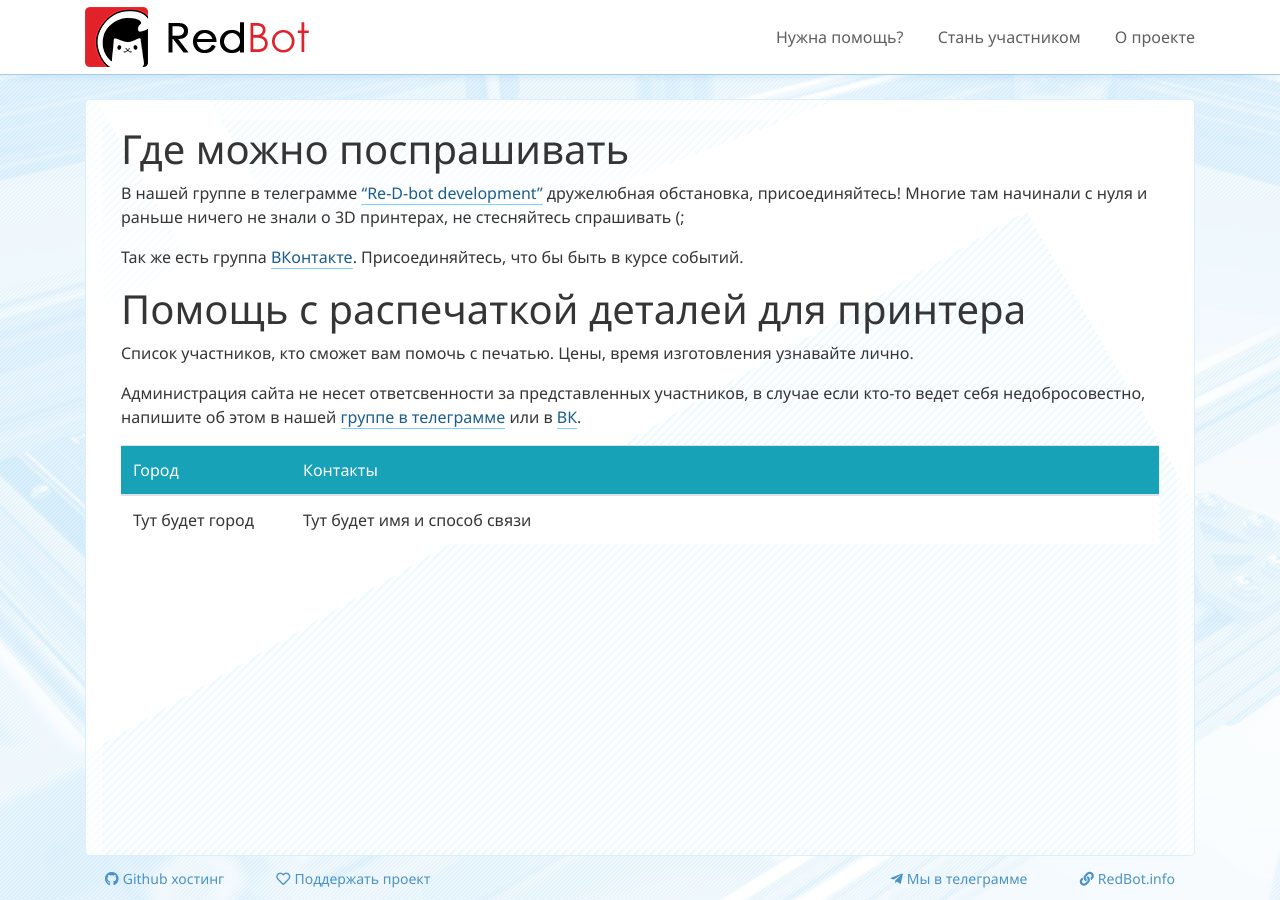
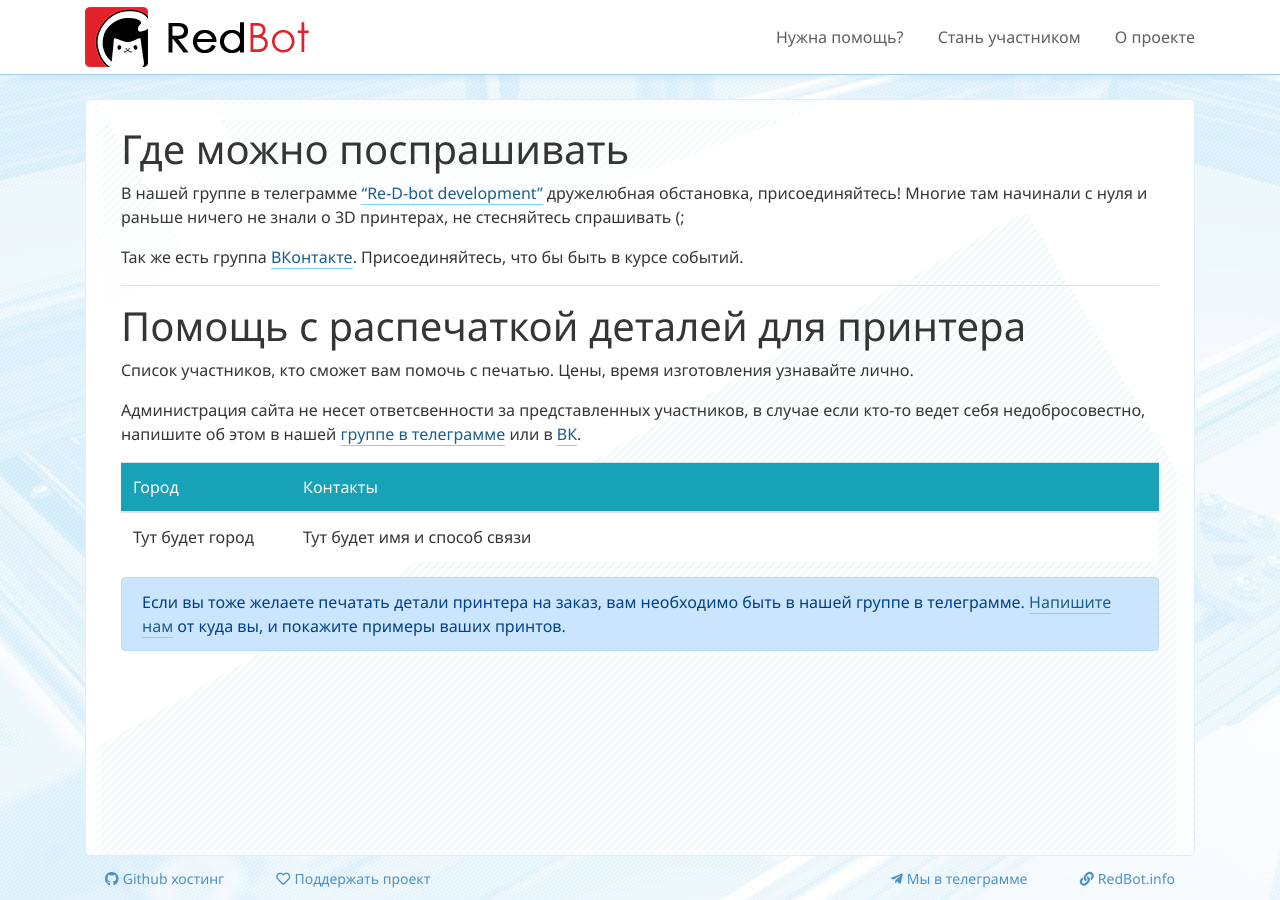
Before and after one commit to NickRimmer/RedBot, a Jekyll site: the page built from pages/ru/help.md, in a window 1280 px wide. Built offline with Jekyll 4.4.1, drawn with Linux system fonts in a browser that asks for light colours; nearby versions of some CDN libraries; comment, search, counter and statistics services are not loaded.

Commit message:
hep page update

```diff
--- a/pages/ru/help.md
+++ b/pages/ru/help.md
@@ -9,6 +9,8 @@ breadcrumb_hide: true
 
 Так же есть группа [ВКонтакте](https://vk.com/re_d_bot){:target="_blank"}. Присоединяйтесь, что бы быть в курсе событий.
 
+---
+
 # Помощь с распечаткой деталей для принтера
 Список участников, кто сможет вам помочь с печатью. Цены, время изготовления узнавайте лично.
 
@@ -18,3 +20,6 @@ breadcrumb_hide: true
 - | -
 Тут будет город | Тут будет имя и способ связи
 {:.table .help-print-table}
+
+Если вы тоже желаете печатать детали принтера на заказ, вам необходимо быть в нашей группе в телеграмме. [Напишите нам](https://github.com/NickRimmer/RedBot/issues){:target="_blank"} от куда вы, и покажите примеры ваших принтов.
+{:.alert .alert-primary}
```
